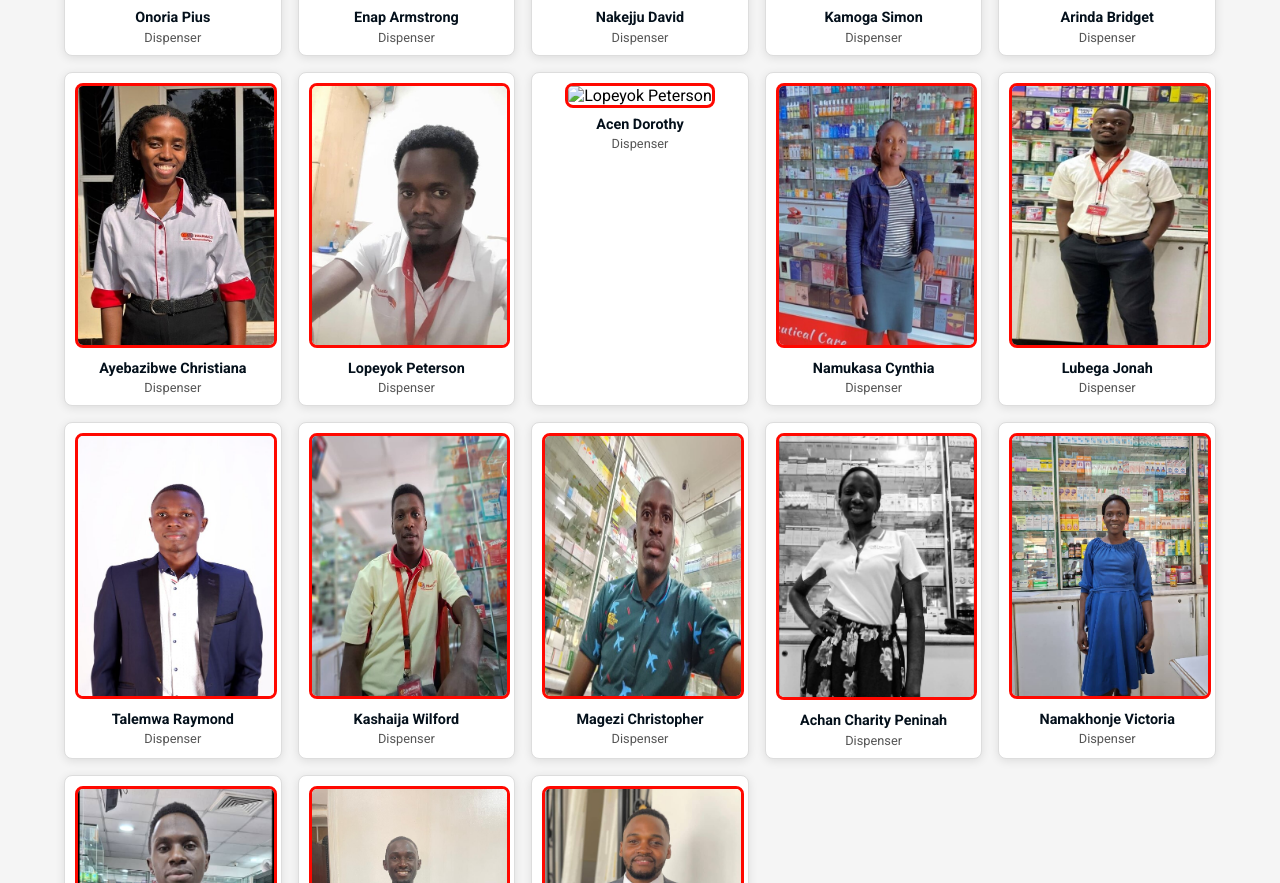
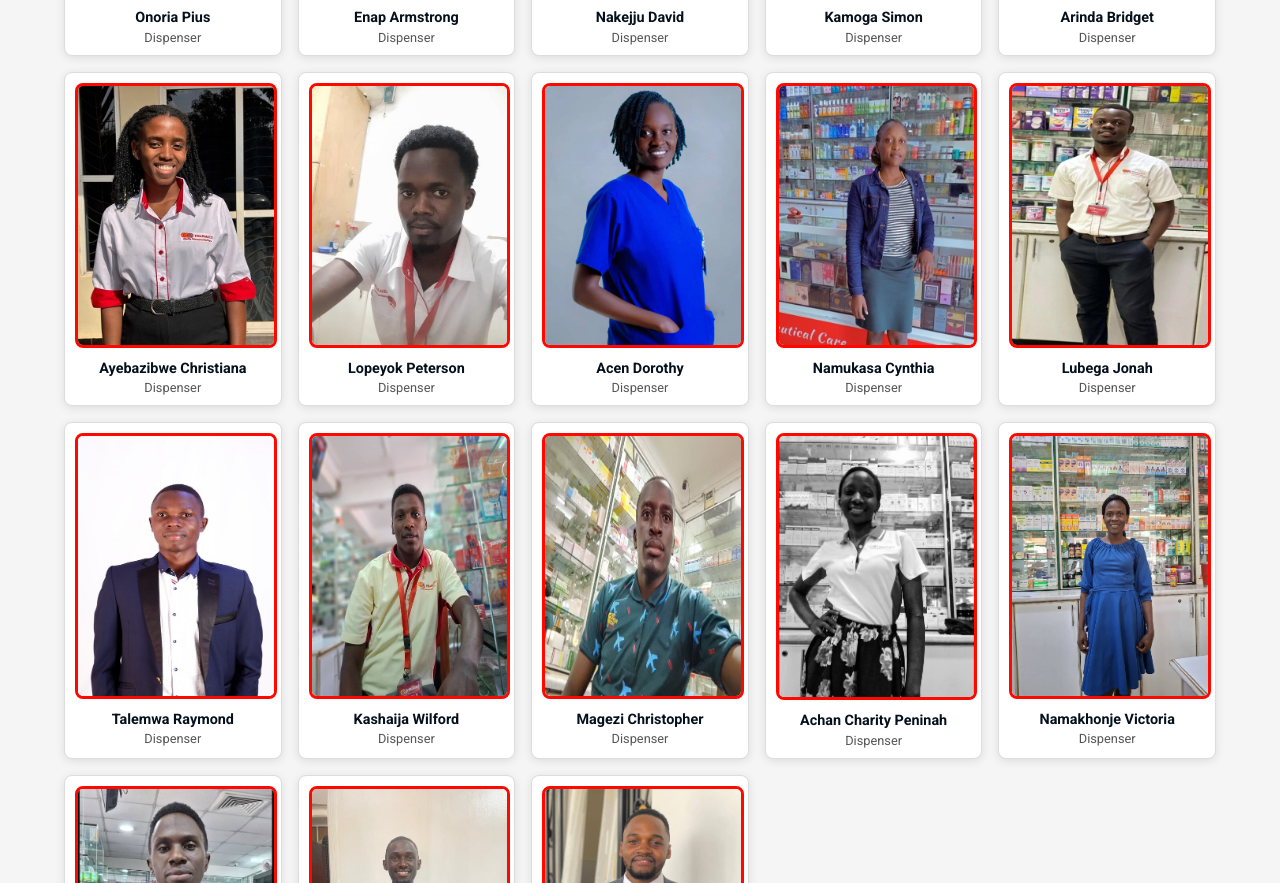
Before and after one commit to talemwaraymond/canda-connect, a plain HTML site: page index.html in a window 1280 px wide. Shown: the part 6519-7402 px from the top of the page. Drawn offline with Linux system fonts and the light colour scheme.

Commit message:
Update index.html

```diff
--- a/index.html
+++ b/index.html
@@ -468,7 +468,7 @@
         <p>Dispenser</p>
       </div>
        <div class="employee-card">
-        <img src="" alt="Lopeyok Peterson">
+        <img src="Acen Dorothy.jpeg" alt="Lopeyok Peterson">
         <h4>Acen Dorothy</h4>
         <p>Dispenser</p>
       </div>
```
